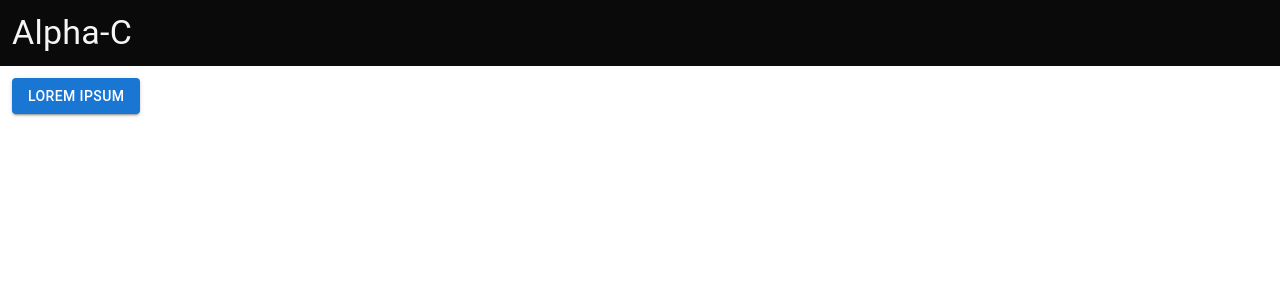
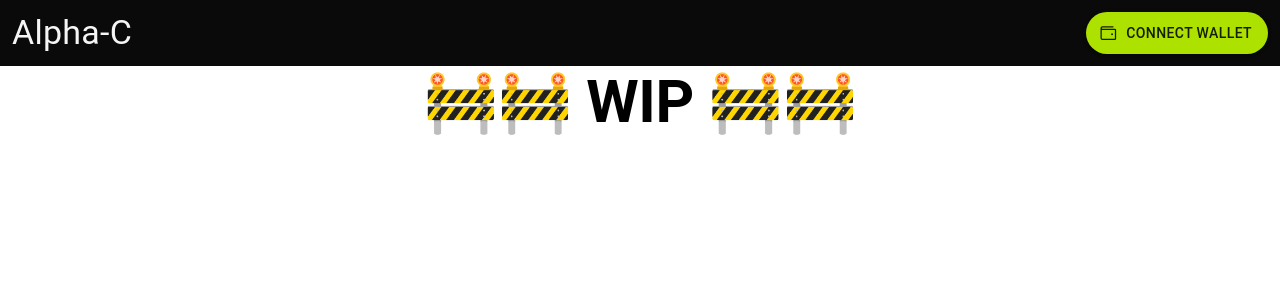
Before and after one commit to GregTrifan/Alpha-X, a Next.js app in the folder packages/next-app/: page / in a window 1280 px wide. Shown: the top 300 px of the page. Built offline with nearby package versions, Linux system fonts and the light colour scheme.

Commit message:
updated theming

```diff
--- a/packages/next-app/components/heading.tsx
+++ b/packages/next-app/components/heading.tsx
@@ -1,5 +1,6 @@
-import { Box, Typography } from "@mui/material";
+import { Box, Button, Typography } from "@mui/material";
 import { css } from "@emotion/react";
+import { Wallet } from "phosphor-react";
 const Heading = () => {
   return (
     <Box
@@ -7,10 +8,21 @@ const Heading = () => {
         background-color: #0a0a0a;
         color: whitesmoke;
         display: flex;
+        justify-content: space-between;
         padding: 12px;
       `}
     >
       <Typography variant="h4">Alpha-C</Typography>
+      <Button
+        variant="contained"
+        color="primary"
+        startIcon={<Wallet />}
+        css={css`
+          border-radius: 40px;
+        `}
+      >
+        Connect Wallet
+      </Button>
     </Box>
   );
 };
--- a/packages/next-app/pages/_app.tsx
+++ b/packages/next-app/pages/_app.tsx
@@ -1,12 +1,16 @@
 import "../styles/globals.css";
 import type { AppProps } from "next/app";
 import Heading from "../components/heading";
+import { ThemeProvider } from "@mui/material";
+import { theme } from "../theme";
 function MyApp({ Component, pageProps }: AppProps) {
   return (
-    <div>
-      <Heading />
-      <Component {...pageProps} />
-    </div>
+    <ThemeProvider theme={theme}>
+      <div>
+        <Heading />
+        <Component {...pageProps} />
+      </div>
+    </ThemeProvider>
   );
 }
 
--- a/packages/next-app/pages/index.tsx
+++ b/packages/next-app/pages/index.tsx
@@ -1,6 +1,6 @@
 import type { NextPage } from "next";
 import Head from "next/head";
-import { Button } from "@mui/material";
+import { Button, Typography } from "@mui/material";
 import { css } from "@emotion/react";
 const Home: NextPage = () => {
   return (
@@ -10,14 +10,15 @@ const Home: NextPage = () => {
         <meta name="description" content="Generated by create next app" />
         <link rel="icon" href="/favicon.ico" />
       </Head>
-      <Button
-        variant="contained"
+      <Typography
+        variant="h2"
         css={css`
-          margin: 12px;
+          font-weight: bold;
+          text-align: center;
         `}
       >
-        Lorem Ipsum
-      </Button>
+        🚧🚧 WIP 🚧🚧
+      </Typography>
     </div>
   );
 };
--- /dev/null
+++ b/packages/next-app/theme.ts
@@ -0,0 +1,35 @@
+import { createTheme } from "@mui/material";
+
+export const theme = createTheme({
+  palette: {
+    primary: {
+      main: "#ade200",
+    },
+    secondary: {
+      main: "#00897b",
+    },
+  },
+});
+declare module "@mui/material/styles" {
+  interface Theme {
+    pallete: {
+      primary: {
+        main: string;
+      };
+      secondary: {
+        main: string;
+      };
+    };
+  }
+  // allow configuration using `createTheme`
+  interface ThemeOptions {
+    pallete?: {
+      primary?: {
+        main?: string;
+      };
+      secondary?: {
+        main?: string;
+      };
+    };
+  }
+}
```
Also changed, not shown: 1 other file (tests, documents, lock files or other folders).
